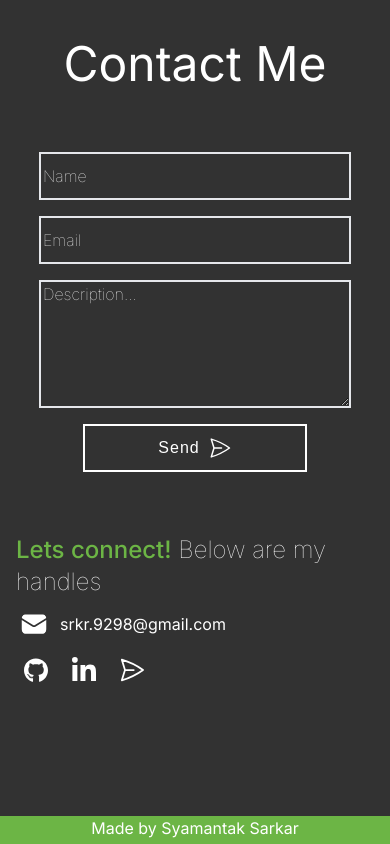
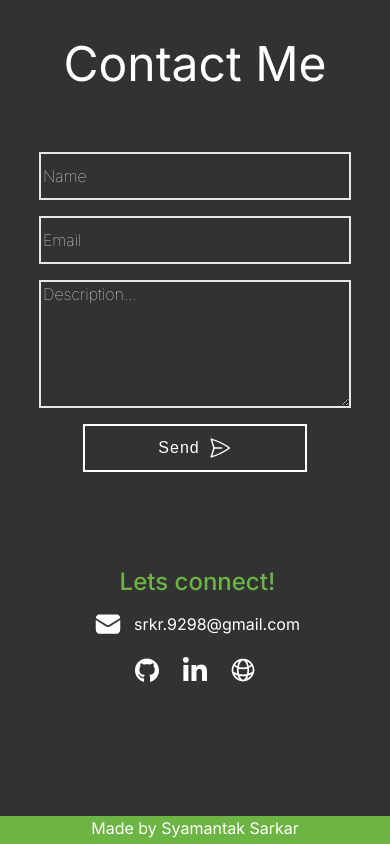
Before and after one commit to s-decico/portfolio, a Next.js app: page / in a window 390 px wide. Shown: the part 5752-6596 px from the top of the page. Built offline with nearby package versions, Linux system fonts and the light colour scheme.

Commit message:
Added loader to email trigger

```diff
--- a/src/app/Jobs/EmailTrigger.js
+++ b/src/app/Jobs/EmailTrigger.js
@@ -1,8 +1,7 @@
-import toast, { Toaster } from "react-hot-toast";
+import toast from "react-hot-toast";
 
 export const emailTrigger = async ({ name, email, message }) => {
   try {
-    console.log(process.env);
     var data = {
       service_id: process.env.NEXT_PUBLIC_SERVICE_ID,
       template_id: process.env.NEXT_PUBLIC_TEMPLATE_ID,
@@ -14,26 +13,25 @@ export const emailTrigger = async ({ name, email, message }) => {
       },
     };
 
-    await fetch("https://api.emailjs.com/api/v1.0/email/send", {
+    const response = await fetch(
+      "https://api.emailjs.com/api/v1.0/email/send",
+      {
         method: "POST",
         body: JSON.stringify(data),
         headers: {
           "Content-Type": "application/json",
         },
-    })
-      .then((response) => {
+      }
+    );
+
     if (response.ok) {
-          toast.success("Your email was sent successfully");
+      return true;
     } else {
       console.log("Something went wrong in email:", response);
       throw new Error("Oops... " + JSON.stringify(response));
     }
-      })
-      .catch((error) => {
-        toast.error("Something went wrong...");
+  } catch (error) {
     console.log("Error in email:", error);
-      });
-  } catch (error) {
-    // Handle errors here
+    return false;
   }
 };
--- a/src/app/globals.scss
+++ b/src/app/globals.scss
@@ -204,9 +204,17 @@ body {
   }
   .contact-info {
     width: 100%;
-    align-items: flex-start;
-    padding-left: 1rem;
+    align-items: center;
     gap: 0.5rem;
     padding-bottom: 4rem;
   }
+  .contact-hero-text {
+    margin-top: 2rem;
+  }
+  .contact-hero-text-top {
+    padding-left: 0.3rem;
+  }
+  .contact-hero-text-bottom {
+    display: none;
+  }
 }
--- a/src/app/sections/Contact.jsx
+++ b/src/app/sections/Contact.jsx
@@ -14,6 +14,7 @@ const Contact = () => {
     description: "",
   });
   const [error, setError] = useState("");
+  const [loading, setLoading] = useState(false); // Add loading state
 
   const handleSocialClick = (id) => {
     if (id) {
@@ -22,20 +23,33 @@ const Contact = () => {
   };
 
   const handleSend = () => {
+    setLoading(true);
     if (!formData.name || !formData.email || !formData.description) {
+      setLoading(false);
       toast.error("Please enter all the details");
     } else if (formData.email) {
       const emailRegex = /^[^\s@]+@[^\s@]+\.[^\s@]+$/;
       const validEmail = emailRegex.test(formData.email);
       if (!validEmail) {
+        setLoading(false);
         toast.error("Please enter a valid email");
       } else {
+        setLoading(true); // Set loading to true
         const messageData = {
           name: formData.name,
           email: formData.email,
           message: formData.description,
         };
-        emailTrigger(messageData);
+        emailTrigger(messageData)
+          .then((status) => {
+            if (status) toast.success("Your message is sent successfully");
+          })
+          .catch((err) => {
+            toast.error("Failed to send message");
+          })
+          .finally(() => {
+            setLoading(false);
+          });
       }
     }
   };
@@ -53,8 +67,12 @@ const Contact = () => {
         <div className=" contact-details w-full h-full overflow-hidden flex gap-10 justify-center items-center">
           <div className="contact-info w-1/2 h-full flex flex-col gap-6 justify-center items-end">
             <div className="contact-hero-text text-2xl font-thin">
-              <span className="text-[#6cb545] font-medium ">Lets connect!</span>{" "}
+              <span className="contact-hero-text-top text-[#6cb545] font-medium ">
+                Lets connect!
+              </span>
+              <span className="contact-hero-text-bottom">
                 Below are my handles
+              </span>
             </div>
             <div className="direct-contacts flex gap-4">
               <a
@@ -65,7 +83,7 @@ const Contact = () => {
                   xmlns="http://www.w3.org/2000/svg"
                   viewBox="0 0 24 24"
                   fill="white"
-                  className=" email p-1 w-9 h-9 text-white rounded-full hover:scale-110 transition-all delay-50 ease-out hover:bg-[#6cb545]"
+                  className=" email p-1 w-9 h-9 text-white rounded-full hover:scale-110 transition-all delay-50 origin-center ease-out hover:bg-[#6cb545]"
                 >
                   <path d="M1.5 8.67v8.58a3 3 0 0 0 3 3h15a3 3 0 0 0 3-3V8.67l-8.928 5.493a3 3 0 0 1-3.144 0L1.5 8.67Z" />
                   <path d="M22.5 6.908V6.75a3 3 0 0 0-3-3h-15a3 3 0 0 0-3 3v.158l9.714 5.978a1.5 1.5 0 0 0 1.572 0L22.5 6.908Z" />
@@ -77,7 +95,7 @@ const Contact = () => {
             <div className="socials flex gap-2">
               <button
                 type="button"
-                className="w-10 h-10 rounded-full hover:scale-110 transition-all delay-50 ease-out hover:bg-[#6cb545]"
+                className="w-10 h-10 rounded-full hover:scale-110 transition-all delay-50 origin-center ease-out hover:bg-[#6cb545]"
                 id="github"
                 onClick={() => {
                   handleSocialClick("github");
@@ -96,7 +114,7 @@ const Contact = () => {
 
               <button
                 type="button"
-                className=" w-10 h-10 flex justify-center items-center rounded-full hover:scale-110 transition-all delay-50 ease-out hover:bg-[#6cb545]"
+                className=" w-10 h-10 flex justify-center items-center rounded-full hover:scale-110 transition-all delay-50 origin-center ease-out hover:bg-[#6cb545]"
                 id="linkedin"
                 onClick={() => {
                   handleSocialClick("linkedin");
@@ -114,7 +132,7 @@ const Contact = () => {
               </button>
 
               <button
-                className=" w-10 h-10 flex justify-center items-center rounded-full hover:scale-110 transition-all delay-50 ease-out hover:bg-[#6cb545]"
+                className=" w-10 h-10 flex justify-center items-center rounded-full hover:scale-110 transition-all delay-50 origin-center ease-out hover:bg-[#6cb545]"
                 id="website"
                 onClick={() => {
                   handleSocialClick("website");
@@ -131,7 +149,7 @@ const Contact = () => {
                   <path
                     strokeLinecap="round"
                     strokeLinejoin="round"
-                    d="M6 12 3.269 3.125A59.769 59.769 0 0 1 21.485 12 59.768 59.768 0 0 1 3.27 20.875L5.999 12Zm0 0h7.5"
+                    d="M12 21a9.004 9.004 0 0 0 8.716-6.747M12 21a9.004 9.004 0 0 1-8.716-6.747M12 21c2.485 0 4.5-4.03 4.5-9S14.485 3 12 3m0 18c-2.485 0-4.5-4.03-4.5-9S9.515 3 12 3m0 0a8.997 8.997 0 0 1 7.843 4.582M12 3a8.997 8.997 0 0 0-7.843 4.582m15.686 0A11.953 11.953 0 0 1 12 10.5c-2.998 0-5.74-1.1-7.843-2.918m15.686 0A8.959 8.959 0 0 1 21 12c0 .778-.099 1.533-.284 2.253m0 0A17.919 17.919 0 0 1 12 16.5c-3.162 0-6.133-.815-8.716-2.247m0 0A9.015 9.015 0 0 1 3 12c0-1.605.42-3.113 1.157-4.418"
                   />
                 </svg>
               </button>
@@ -170,7 +188,14 @@ const Contact = () => {
               type="button"
               className="button-submit block w-56 h-12 leading-10"
               onClick={handleSend}
+              disabled={loading} // Disable button when loading
             >
+              {loading ? (
+                <span className="relative z-10 h-full flex justify-center items-center gap-2">
+                  <Image src="/circularLoader.svg" width={120} height={120} />
+                </span>
+              ) : (
+                // Show loading text when loading
                 <span className="relative z-10 h-full flex justify-center items-center gap-2">
                   Send
                   <svg
@@ -188,6 +213,7 @@ const Contact = () => {
                     />
                   </svg>
                 </span>
+              )}
             </button>
           </form>
         </div>
```
Lines whose indentation alone changed are shown as unchanged.
